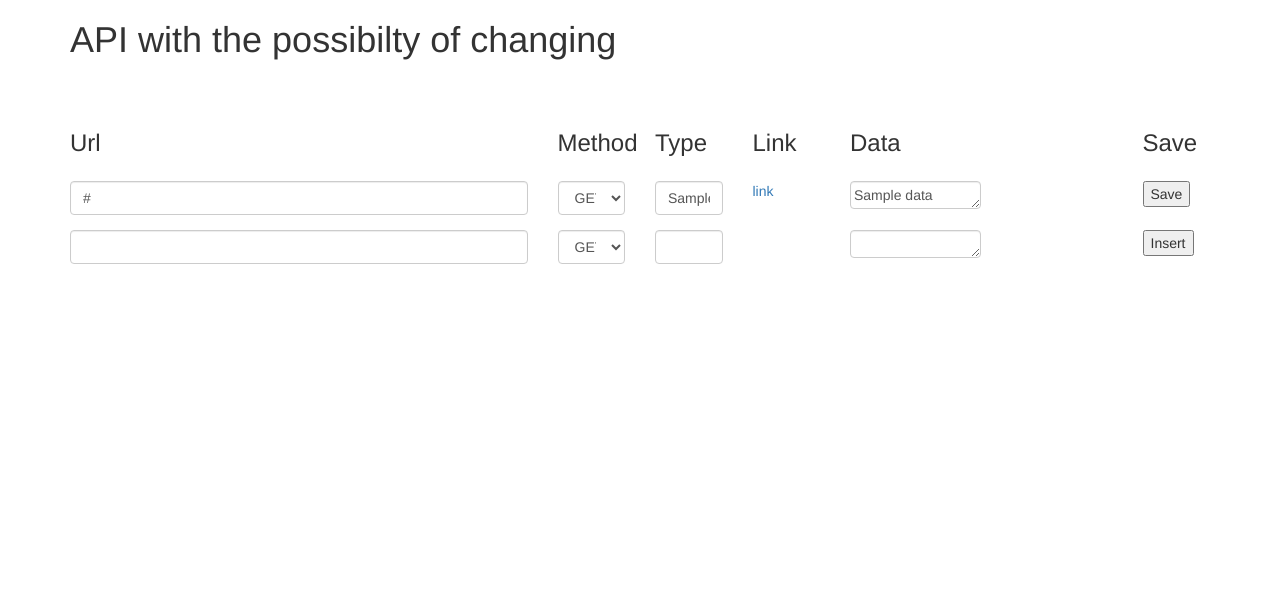
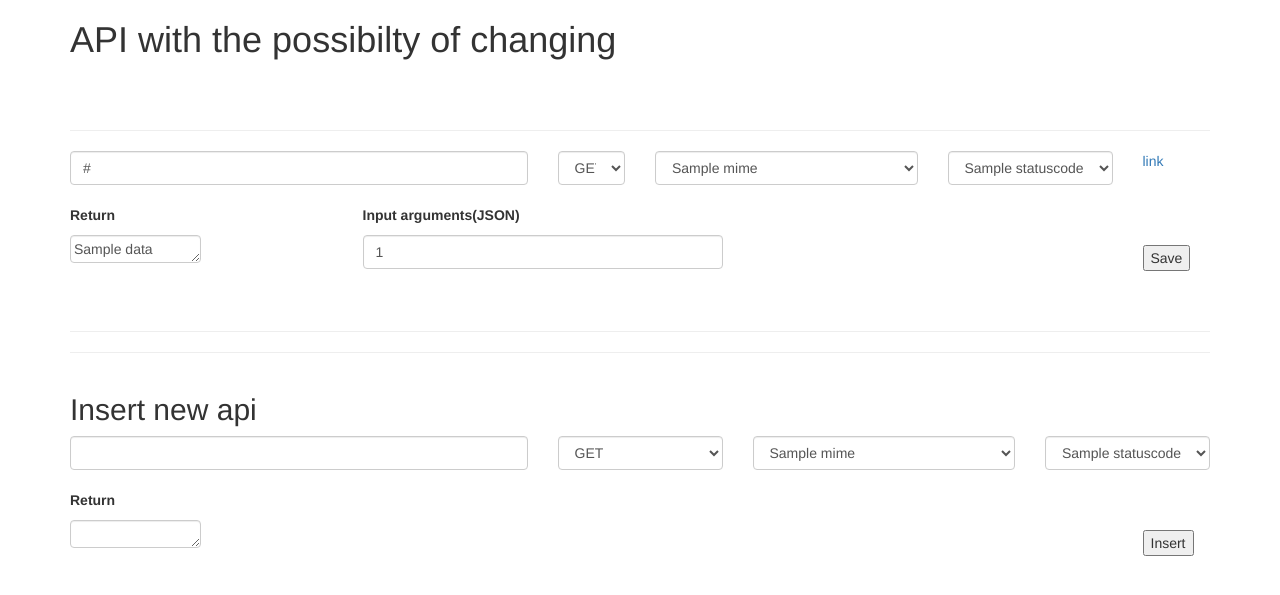
Before and after one commit to Smarties89/Jockle, a Python web app: template templates/index.html in a window 1280 px wide. Shown: the top 595 px of the page. Run offline with Jinja, Linux system fonts and the light colour scheme; the template is opened without the code that fills it: most values are stand-ins (such as "Sample title", 1, 10 or a date in 2020); some libraries are stand-ins or nearby versions.

Commit message:
Major commit.  * Added mime and statuscodes as scroll down  * Cleaned up some code  * Prepared for more detailed specification, so that stubs and servers can be made out of it Remark interface is uglier than before, but more functionality

```diff
--- /dev/null
+++ b/mimes.py
@@ -0,0 +1,5 @@
+#!/bin/python
+# coding: utf-8
+
+# TODO: add more.
+mimes = ["application/json", "text/html"]
--- a/templates/index.html
+++ b/templates/index.html
@@ -43,7 +43,7 @@ $(document).ready(function() {
  	<div class="container">
 		<h1>API with the possibilty of changing</h1><br/><br/>
 
-		<div class="row">
+<!--		<div class="row">
 			<div class="form-group">
 				<div class="col-xs-5">
 					<h3>Url</h3>
@@ -65,10 +65,11 @@ $(document).ready(function() {
 				</div>
 			</div>
 		</div>
-
+-->
 		{% for api in apis %}
+		<hr/>
+		<form action="/updatejockle" method="POST">
 			<div class="row">
-			<form action="/update" method="POST">
 				<div class="form-group">
 					<input type="hidden" name="id" value="{{ api['id'] }}" />
 					<div class="col-xs-5">
@@ -82,33 +83,80 @@ $(document).ready(function() {
 							<option value="DELETE">DELETE</option>
 						</select>
 					</div>
-				<div class="col-xs-1">
+					<div class="col-xs-3">
+						<select class="form-control" name="type" value="{{ api['type'] }}">
+							{% for mime in mimes %}
+								{% if mime == api['type'] %}
+									<option value="{{mime}}" selected="selected">{{mime}}</option>
+								{% else %}
+									<option value="{{mime}}">{{mime}}</option>
+								{% endif %}
+							{% endfor %}
+						</select>
+					</div>
 
-					<input class="form-control" type="text" name="type" value="{{ api['type'] }}"/>
+					<div class="col-xs-2">
+						<select class="form-control" name="returncode">
+						{% for statuscode in statuscodes %}
+							{% if statuscode[0] == 200 %}
+								<option value="{{ statuscode[0] }}" selected>{{ statuscode[1] }}({{ statuscode[0] }})</option>
+							{% else %}
+								<option value="{{ statuscode[0] }}">{{ statuscode[1] }}({{ statuscode[0] }})</option>
+							{% endif %}
+						{% endfor %}
+						</select>
 					</div>
+
 					<div class="col-xs-1">
 						<a href="{{ api['url'] }}"> link</a>
 					</div>
+				</div>
+			</div>
+			<br/>
+			<div class="row">
+				<div class="form-group">
+
 					<div class="col-xs-3">
-					<textarea class="form-control expand" rows="1" name="data" cols="10">{{ api['data']|e }}</textarea>
+						<p><b> Return</b></p>
+						<textarea class="form-control expand" rows="1" name="returndata" cols="10">{{ api['data']|e }}</textarea>
 					</div>
-				<div class="col-xs-1">
+
+					<div class="col-xs-4">
+						<p><b> Input arguments(JSON)</b></p>
+						{% for arg in api['args'] %}
+							<input class="form-control" type="text" name="args" value="{{ arg[0] }}"/>
+						{% endfor %}
+					</div>
+
+
+					<div class="col-xs-offset-4 col-xs-1">
+						<br/><br/>
 						<input class="form-submit" type="submit"  value="Save"/>
+					</div>
+
 				</div>
 			</div>
 		</form>
-		</div>
 		{% endfor %}
 
 
+
+		<br/>
+		<br/>
+		<hr/>
+		<hr/>
 		<div class="row">
-		<form action="/insert" method="POST">
+			<div class="col-xs-5">
+				<h2> Insert new api </h2>
+			</div>
+		</div>
+		<form action="/insertjockle" method="POST">
+			<div class="row">
 				<div class="form-group">
 					<div class="col-xs-5">
 						<input class="form-control" type="text" name="url"/>
 					</div>
-				<div class="col-xs-1">
-
+					<div class="col-xs-2">
 						<select class="form-control" name="method">
 							<option value="GET">GET</option>
 							<option value="POST">POST</option>
@@ -116,25 +164,49 @@ $(document).ready(function() {
 							<option value="DELETE">DELETE</option>
 						</select>
 					</div>
-				<div class="col-xs-1">
-					<input class="form-control" type="text" name="type"/>
+					<div class="col-xs-3">
+						<select class="form-control" name="type" value="">
+							{% for mime in mimes %}
+								{% if mime == "application/json" %}
+									<option value="{{mime}}" selected="selected">{{mime}}</option>
+								{% else %}
+									<option value="{{mime}}">{{mime}}</option>
+								{% endif %}
+							{% endfor %}
+						</select>
 					</div>
-				<div class="col-xs-1">
+					<div class="col-xs-2">
+						<select class="form-control" name="returncode">
+						{% for statuscode in statuscodes %}
+							{% if statuscode[0] == 200 %}
+								<option value="{{ statuscode[0] }}" selected>{{ statuscode[1] }}({{ statuscode[0] }})</option>
+							{% else %}
+								<option value="{{ statuscode[0] }}">{{ statuscode[1] }}({{ statuscode[0] }})</option>
+							{% endif %}
+						{% endfor %}
+						</select>
+					</div>
 
 				</div>
+			</div>
+			<br/>
+			<div class="row">
+				<div class="form-group">
+
 					<div class="col-xs-3">
-					<textarea class="form-control expand" rows="1" name="data" cols="10"></textarea>
+						<p><b> Return</b></p>
+						<textarea class="form-control expand" rows="1" name="returndata" cols="10"></textarea>
 					</div>
 
 
-				<div class="col-xs-1">
+					<div class="col-xs-offset-8 col-xs-1">
+						<br/><br/>
 						<input class="form-submit" type="submit"  value="Insert"/>
+					</div>
+
 				</div>
 			</div>
 		</form>
-		</div>
-
-
 
 	</div>
 
```
Also changed, not shown: dbs.py (added, +97 -0 lines), main.py (+23 -103 lines), statuscodes.py (added, +73 -0 lines). Lines whose indentation alone changed are shown as unchanged.
